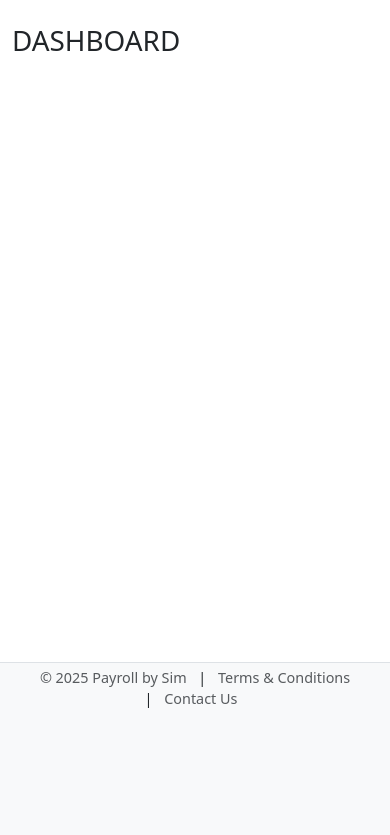
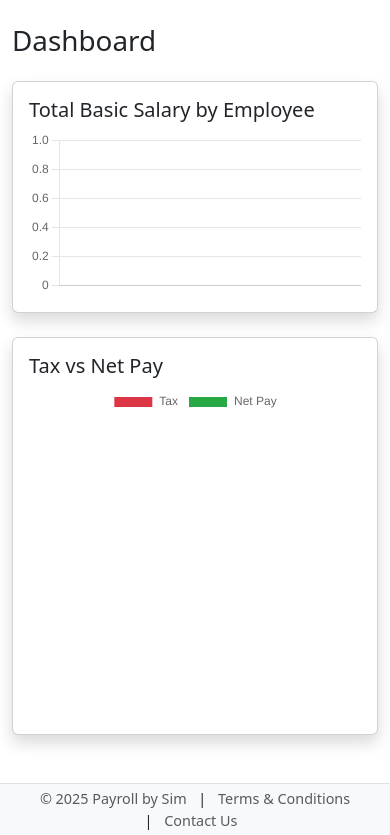
Before and after one commit to simminda/payroll, a Django app: page / in a window 390 px wide. Shown: the part 130-965 px from the top of the page. Before the commit the page ends 838 px from the top, so only its background shows below. Run offline with Django 5.2, Linux system fonts and the light colour scheme; the visitor is signed in with stand-in values (Sample User, id 1); data that the repository does not hold is empty.

Commit message:
Finished payroll_summary  template

```diff
--- a/payroll/models.py
+++ b/payroll/models.py
@@ -214,6 +214,19 @@ class Payslip(models.Model):
     def __str__(self):
         return f"{self.employee.first_name} {self.employee.last_name} – {self.payroll_run.period_start.strftime('%b %Y')}"
 
+    def get_income_total(self):
+        wh = self.worked_hours
+        return (
+            (self.basic_salary or 0) +
+            (wh.normal_earnings if wh else 0) +
+            (wh.overtime_earnings if wh else 0) +
+            (wh.saturday_earnings if wh else 0) +
+            (wh.sunday_earnings if wh else 0)
+        )
+
+    def get_deductions_total(self):
+        return (self.tax or 0) + (self.uif or 0)
+
     def save(self, *args, **kwargs):
         if self.employee.is_wage_employee:
             try:
--- a/payroll/templates/payroll/base.html
+++ b/payroll/templates/payroll/base.html
@@ -11,6 +11,8 @@
 
     <!-- Bootstrap 5 CSS CDN -->
     <link href="https://cdn.jsdelivr.net/npm/bootstrap@5.3.0/dist/css/bootstrap.min.css" rel="stylesheet">
+
+    <script src="https://cdn.jsdelivr.net/npm/chart.js"></script>
 
 
     {% block extra_head %}{% endblock %}
@@ -55,8 +57,8 @@
                 <div class="collapse navbar-collapse justify-content-center" id="mainNavbar">
                     <ul class="navbar-nav d-flex flex-row justify-content-center gap-4">
                         <li class="nav-item"><a class="nav-link text-white" href="{% url 'dashboard' %}">Dashboard</a></li>
-                        <li class="nav-item"><a class="nav-link text-white" href="{% url 'employee_list' %}">Employee</a></li>
-                        <li class="nav-item"><a class="nav-link text-white" href="{% url 'payslips_summary' %}">Payroll</a></li>
+                        <li class="nav-item"><a class="nav-link text-white" href="{% url 'employee_list' %}">Employees</a></li>
+                        <li class="nav-item"><a class="nav-link text-white" href="{% url 'payslips_summary' %}">Payslips</a></li>
                         <li class="nav-item"><a class="nav-link text-white" href="#">Leave</a></li>
                         <li class="nav-item"><a class="nav-link text-white" href="#">Reports</a></li>
                         <li class="nav-item"><a class="nav-link text-white" href="#">Data Take On</a></li>
--- a/payroll/templates/payroll/dashboard.html
+++ b/payroll/templates/payroll/dashboard.html
@@ -1,7 +1,59 @@
 {% extends "payroll/base.html" %}
 
 {% block content %}
+<h1 class="mb-4">Dashboard</h1>
 
-<h1>DASHBOARD</h1>
+<div class="row">
+  <div class="col-md-6 mb-4">
+    <div class="card shadow p-3">
+      <h5>Total Basic Salary by Employee</h5>
+      <canvas id="salaryChart"></canvas>
+    </div>
+  </div>
+
+  <div class="col-md-6 mb-4">
+    <div class="card shadow p-3">
+      <h5>Tax vs Net Pay</h5>
+      <canvas id="taxNetChart"></canvas>
+    </div>
+  </div>
+</div>
 
 {% endblock %}
+
+{% block extra_js %}
+<script>
+  // Basic Salary by Employee
+  const salaryCtx = document.getElementById('salaryChart');
+  new Chart(salaryCtx, {
+    type: 'bar',
+    data: {
+      labels: {{ labels|safe }},
+      datasets: [{
+        label: 'Basic Salary',
+        data: {{ basic_salaries|safe }},
+        backgroundColor: 'rgba(54, 162, 235, 0.7)',
+        borderWidth: 1
+      }]
+    },
+    options: {
+      responsive: true,
+      plugins: { legend: { display: false } }
+    }
+  });
+
+  // Tax vs Net Pay Pie
+  const taxNetCtx = document.getElementById('taxNetChart');
+  new Chart(taxNetCtx, {
+    type: 'doughnut',
+    data: {
+      labels: ['Tax', 'Net Pay'],
+      datasets: [{
+        data: [{{ tax_total }}, {{ net_pay_total }}],
+        backgroundColor: ['#dc3545', '#28a745']
+      }]
+    },
+    options: { responsive: true }
+  });
+</script>
+{% endblock %}
--- a/payroll/views.py
+++ b/payroll/views.py
@@ -24,13 +24,21 @@ VALID_STATUSES = [
 
 @login_required
 def dashboard(request):
-    company_id = request.session.get('company_id')
-    company = Company.objects.get(id=company_id) if company_id else None
-    active_employees = Employee.objects.filter(status='active').count()
-    return render(request, 'payroll/dashboard.html', {
-        'company': company,
-        'active_employees': active_employees
-        })
+    payslips = Payslip.objects.all()
+
+    labels = [f"{p.employee.first_name} {p.employee.last_name}" for p in payslips]
+    basic_salaries = [float(p.basic_salary or 0) for p in payslips]
+
+    tax_total = payslips.aggregate(Sum('tax'))['tax__sum'] or 0
+    net_pay_total = payslips.aggregate(Sum('net_pay'))['net_pay__sum'] or 0
+
+    context = {
+        'labels': labels,
+        'basic_salaries': basic_salaries,
+        'tax_total': tax_total,
+        'net_pay_total': net_pay_total,
+    }
+    return render(request, 'payroll/dashboard.html', context)
 
 
 def employee_list(request):
@@ -270,6 +278,17 @@ def payslips_summary(request):
         'overtime_hours_total': sum(p.worked_hours.overtime_earnings or 0 for p in payslips if p.worked_hours),
         'saturday_hours_total': sum(p.worked_hours.saturday_earnings or 0 for p in payslips if p.worked_hours),
         'sunday_hours_total': sum(p.worked_hours.sunday_earnings or 0 for p in payslips if p.worked_hours),
+
+        # Extra columns
+        'income_total': sum(
+            (p.basic_salary or 0)
+            + (p.worked_hours.normal_earnings or 0 if p.worked_hours else 0)
+            + (p.worked_hours.overtime_earnings or 0 if p.worked_hours else 0)
+            + (p.worked_hours.saturday_earnings or 0 if p.worked_hours else 0)
+            + (p.worked_hours.sunday_earnings or 0 if p.worked_hours else 0)
+            for p in payslips
+        ),
+        'deductions_total': sum(p.tax + p.uif for p in payslips),
     }
 
     paginator = Paginator(payslips, 10)
```
Also changed, not shown: payroll/templates/payslips/payslips_summary.html (+5 -5 lines).
